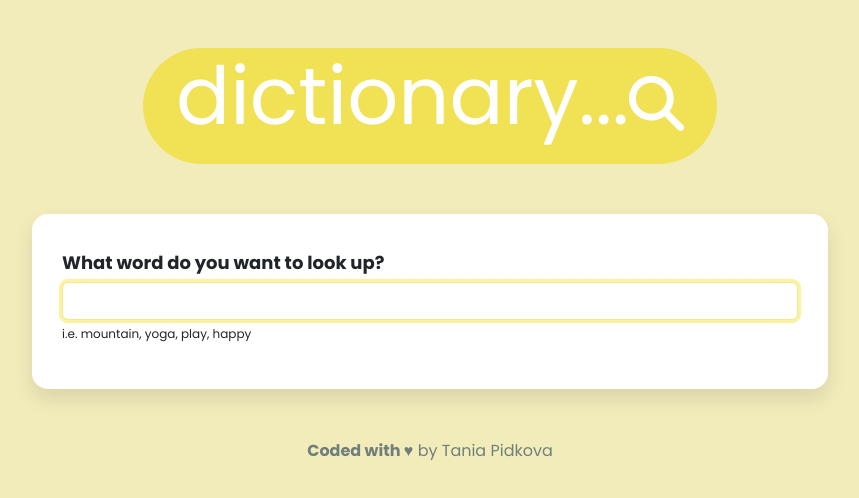
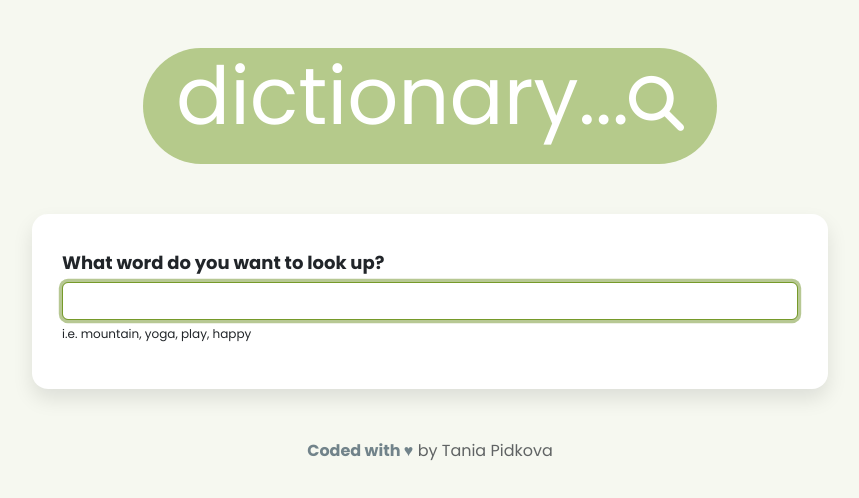
Before and after one commit to Pidkova/dictionary-app, a React (Create React App) app: page / in a window 1280 px wide. Shown: the top 498 px of the page, without its empty margins (210-1069 px from the left). Built offline with nearby package versions, Linux system fonts and the light colour scheme; no server answers.

Commit message:
Changed the theme-colors

```diff
--- a/src/App.css
+++ b/src/App.css
@@ -1,5 +1,5 @@
 body {
-  background: rgba(241, 235, 181, 0.911);
+  background: #f6f8f0;
   font-family: "Poppins", sans-serif;
 }
 .App {
@@ -9,7 +9,7 @@ body {
 .App .footer {
   margin: 30px 20px 50px;
   text-align: center;
-  color: #3a525f;
+
   opacity: 0.7;
 }
 
@@ -27,7 +27,7 @@ body {
   color: white;
   text-shadow: 0px 10px 20px rgba(241, 225, 84 /50%);
   text-align: center;
-  background-color: rgb(241, 225, 84);
+  background-color: #b5ca8b;
   margin-left: 40px;
   margin: 0 auto;
   padding: 0 0 20px;
--- a/src/Dictionary.css
+++ b/src/Dictionary.css
@@ -5,13 +5,10 @@
   margin-top: 50px;
 }
 .form-control:focus {
-  border-color: rgb(244, 233, 137);
-  box-shadow: 0 0 0 0.2rem rgba(249, 239, 144, 0.801);
+  border-color: #769a2a;
+  box-shadow: 0 0 0 0.2rem rgba(166, 187, 121, 0.801);
 }
-.btn-primary {
-  background-color: rgb(244, 233, 137);
-  border-color: rgb(241, 225, 84);
-}
+
 .section {
   background: white;
   padding: 30px;
--- a/src/Dictionary.js
+++ b/src/Dictionary.js
@@ -1,7 +1,7 @@
 import React, { useState } from "react";
 import axios from "axios";
 import Results from "./Results";
-
+import Photos from "./Photos";
 import "./Dictionary.css";
 
 export default function Dictionary(props) {
@@ -10,18 +10,14 @@ export default function Dictionary(props) {
   let [loaded, setLoaded] = useState(false);
   let [photos, setPhotos] = useState(null);
 
+  function handleResponse(response) {
+    setResults(response.data[0]);
+    console.log(response.data);
+  }
   function handlePexelsResponse(response) {
     setPhotos(response.data.photos);
   }
 
-  function handleResponse(response) {
-    setResults(response.data[0]);
-    console.log(response.data);
-  }
-
-  function handleKeywordChange(event) {
-    setKeyword(event.target.value);
-  }
   function search() {
     let apiUrl = `https://api.dictionaryapi.dev/api/v2/entries/en/${keyword}`;
     axios.get(apiUrl).then(handleResponse);
@@ -35,11 +31,14 @@ export default function Dictionary(props) {
       })
       .then(handlePexelsResponse);
   }
-
   function handleSubmit(event) {
     event.preventDefault();
     search();
   }
+  function handleKeywordChange(event) {
+    setKeyword(event.target.value);
+  }
+
   function load() {
     setLoaded(true);
     search();
@@ -60,12 +59,12 @@ export default function Dictionary(props) {
           </div>
           <p className="word-hint">i.e. mountain, yoga, play, happy</p>
         </form>
-        <div>
-          <Results results={results} photos={photos} />
-        </div>
+        <Results results={results} photos={photos} />
+        <Photos photos={photos} />
       </div>
     );
   } else {
     load();
+    return "loading";
   }
 }
--- a/src/Meaning.css
+++ b/src/Meaning.css
@@ -4,8 +4,11 @@
   line-height: 1.5;
   font-weight: bold;
   text-align: start;
-  color: rgb(228, 218, 121);
+  color: #769a2a;
   margin-bottom: 30px;
+}
+em {
+  box-shadow: 0 0 0 0.2rem rgba(166, 187, 121, 0.801);
 }
 .Meaning .example {
   text-align: left;
--- a/src/Phonetics.css
+++ b/src/Phonetics.css
@@ -7,11 +7,11 @@
   justify-content: start;
 }
 .listen-link {
-  border: 1px solid rgb(241, 225, 84);
+  border: 1px solid #afc77e;
   text-decoration: none;
   padding: 8px 15px;
   font-size: 12px;
-  color: rgb(215, 200, 68);
+  color: #769a2a;
   margin-right: 10px;
   font-weight: bold;
   border-radius: 20px;
@@ -19,7 +19,7 @@
 }
 
 .listen-link:hover {
-  background: rgb(241, 225, 84);
+  background: #b5ca8b;
   color: white;
 }
 .transcription {
--- a/src/Results.js
+++ b/src/Results.js
@@ -1,5 +1,5 @@
 import React from "react";
-import Photos from "./Photos";
+
 import Meaning from "./Meaning";
 import Phonetics from "./Phonetics";
 
@@ -7,8 +7,7 @@ import "./Phonetics.css";
 
 export default function Results(props) {
   console.log(props.results);
-  let photos = props.photos;
-  console.log(photos);
+
   if (props.results) {
     return (
       <div className="results">
@@ -21,9 +20,6 @@ export default function Results(props) {
               </div>
             );
           })}
-        </div>
-        <div>
-          <Photos photos={photos} />
         </div>
 
         {props.results.meanings.map(function(meaning, index) {
--- a/src/Synonyms.css
+++ b/src/Synonyms.css
@@ -7,8 +7,8 @@
   display: inline-block;
   padding: 10px;
   line-height: 1;
-  color: rgb(199, 184, 54);
-  border: 1px solid rgba(239, 230, 143, 0.911);
+  color: #769a2a;
+  border: 1px solid rgba(185, 211, 118, 0.911);
   border-radius: 4px;
   margin-right: 20px;
   margin-bottom: 15px;
```
